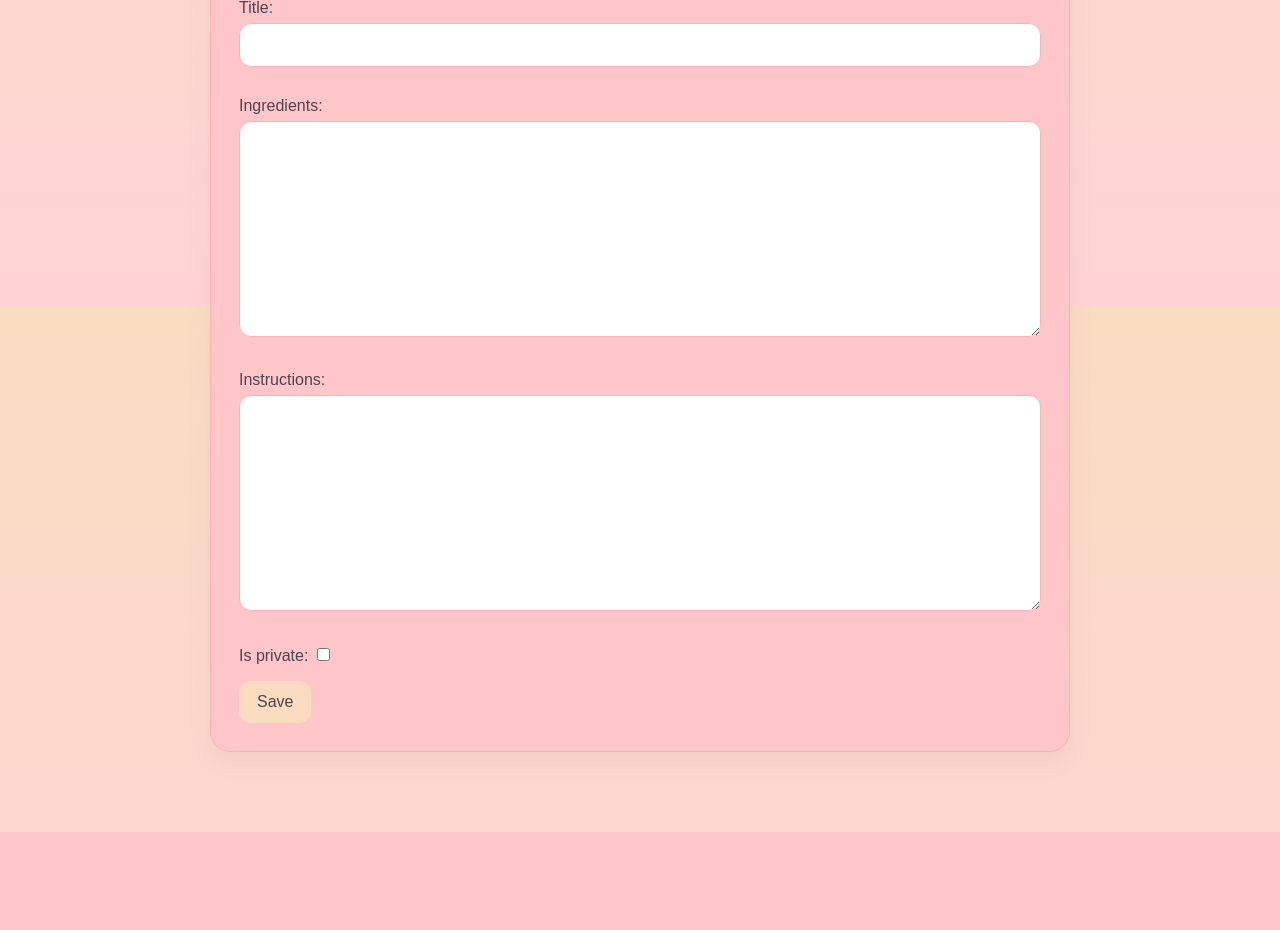
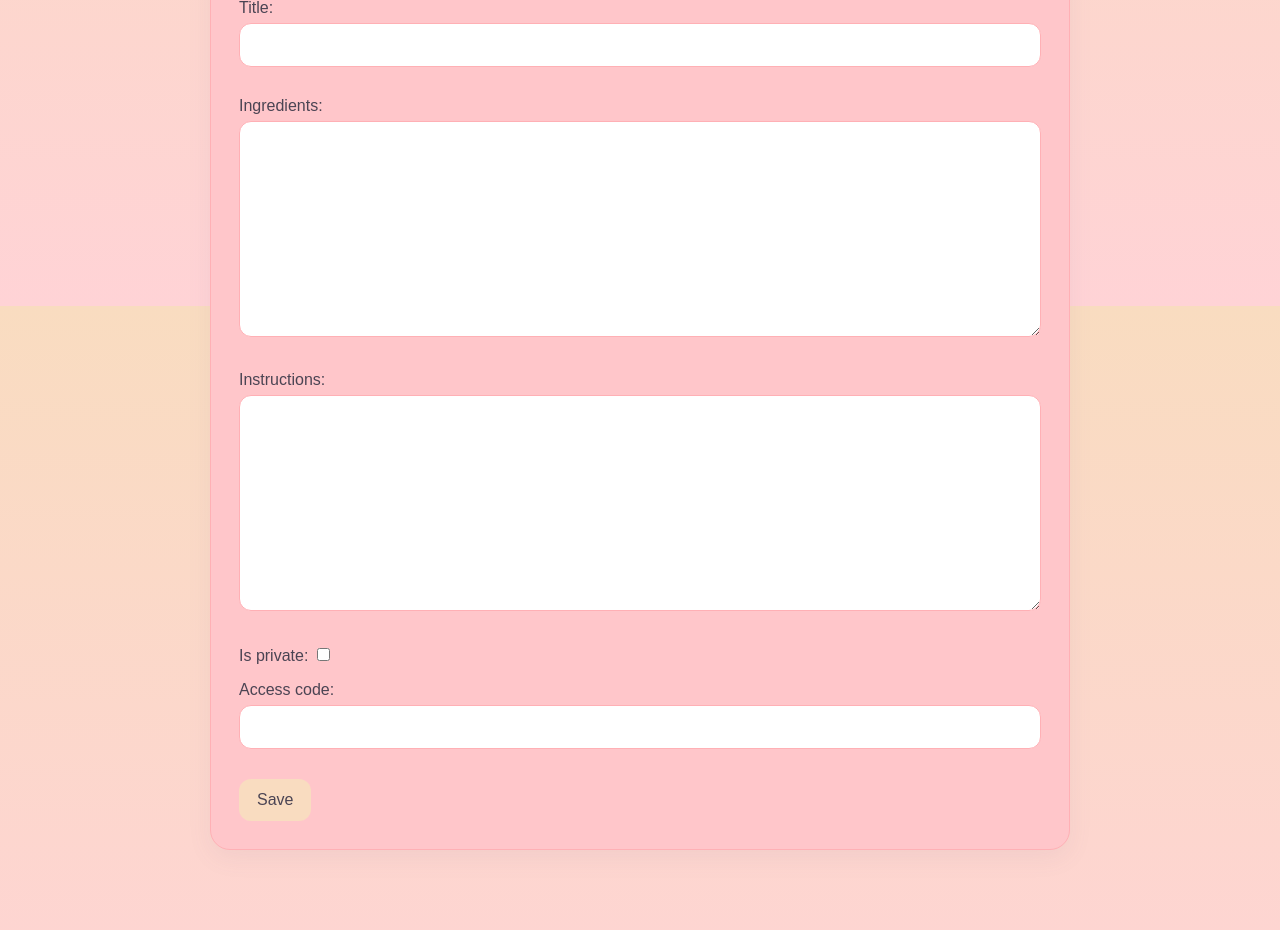
Before and after one commit to mkekola/recipe-repository, a Django app: page /recipes/new/ in a window 1280 px wide. Shown: the part 494-1424 px from the top of the page. Before the commit the page ends 1326 px from the top, so only its background shows below. Run offline with Django 4.2, Linux system fonts and the light colour scheme; the visitor is signed in with stand-in values (Sample User, id 1).

Commit message:
Pointed out Flaw 5, cryptographic failures.

```diff
--- a/recipes/forms.py
+++ b/recipes/forms.py
@@ -6,7 +6,7 @@ from django.contrib.auth.forms import UserCreationForm
 class RecipeForm(forms.ModelForm):
     class Meta:
         model = Recipe
-        fields = ['title', 'ingredients', 'instructions', 'is_private']
+        fields = ['title', 'ingredients', 'instructions', 'is_private', 'access_code']
 
 class UserRegistrationForm(UserCreationForm):
     class Meta:
--- a/recipes/models.py
+++ b/recipes/models.py
@@ -7,6 +7,7 @@ class Recipe(models.Model):
     ingredients = models.TextField()
     instructions = models.TextField()
     is_private = models.BooleanField(default=False)
+    access_code = models.CharField(max_length=128, blank=True) # FLAW 5: Storing access codes in plaintext
     created_at = models.DateTimeField(auto_now_add=True)
 
     def __str__(self):
--- a/recipes/views.py
+++ b/recipes/views.py
@@ -1,6 +1,7 @@
 from django.shortcuts import render, redirect, get_object_or_404
 from django.contrib.auth import authenticate, login, logout
 from django.contrib.auth.decorators import login_required
+from django.contrib.auth.hashers import make_password
 from django.contrib.auth.models import User
 from django.contrib import messages
 from django.db import connection
@@ -31,6 +32,16 @@ def recipe_create(request):
         if form.is_valid():
             recipe = form.save(commit=False)
             recipe.owner = request.user
+
+            #FLAW 5: Access codes are stored in plaintext, which is a security risk. In production, they should be hashed or encrypted.
+            recipe.access_code = form.cleaned_data['access_code']
+
+            #FIX: store the access code as a hash instead of plaintext
+            #if form.cleaned_data['access_code']:
+                #recipe.access_code = make_password(form.cleaned_data['access_code'])
+            #else:
+                #recipe.access_code = ''
+
             recipe.save()
             return redirect('recipe_detail', recipe.id)
     else:
@@ -58,10 +69,22 @@ def recipe_edit(request, recipe_id):
     if request.method == 'POST':
         form = RecipeForm(request.POST, instance=recipe)
         if form.is_valid():
-            form.save()
+            recipe = form.save(commit=False)
+
+            # FLAW 5: sensitive access code is stored in plaintext
+            recipe.access_code = form.cleaned_data['access_code']
+
+            # FIX: store the access code as a hash instead of plaintext
+            #if form.cleaned_data['access_code']:
+                #recipe.access_code = make_password(form.cleaned_data['access_code'])
+            #else:
+                #recipe.access_code = ''
+
+            recipe.save()
             return redirect('recipe_detail', recipe.id)
     else:
         form = RecipeForm(instance=recipe)
+
     return render(request, 'recipes/recipe_form.html', {'form': form})
 
 @login_required
```
Also changed, not shown: templates/recipes/recipe_detail.html (+8 -0 lines), recipes/migrations/0003_recipe_access_code.py (added), 2 other files.
